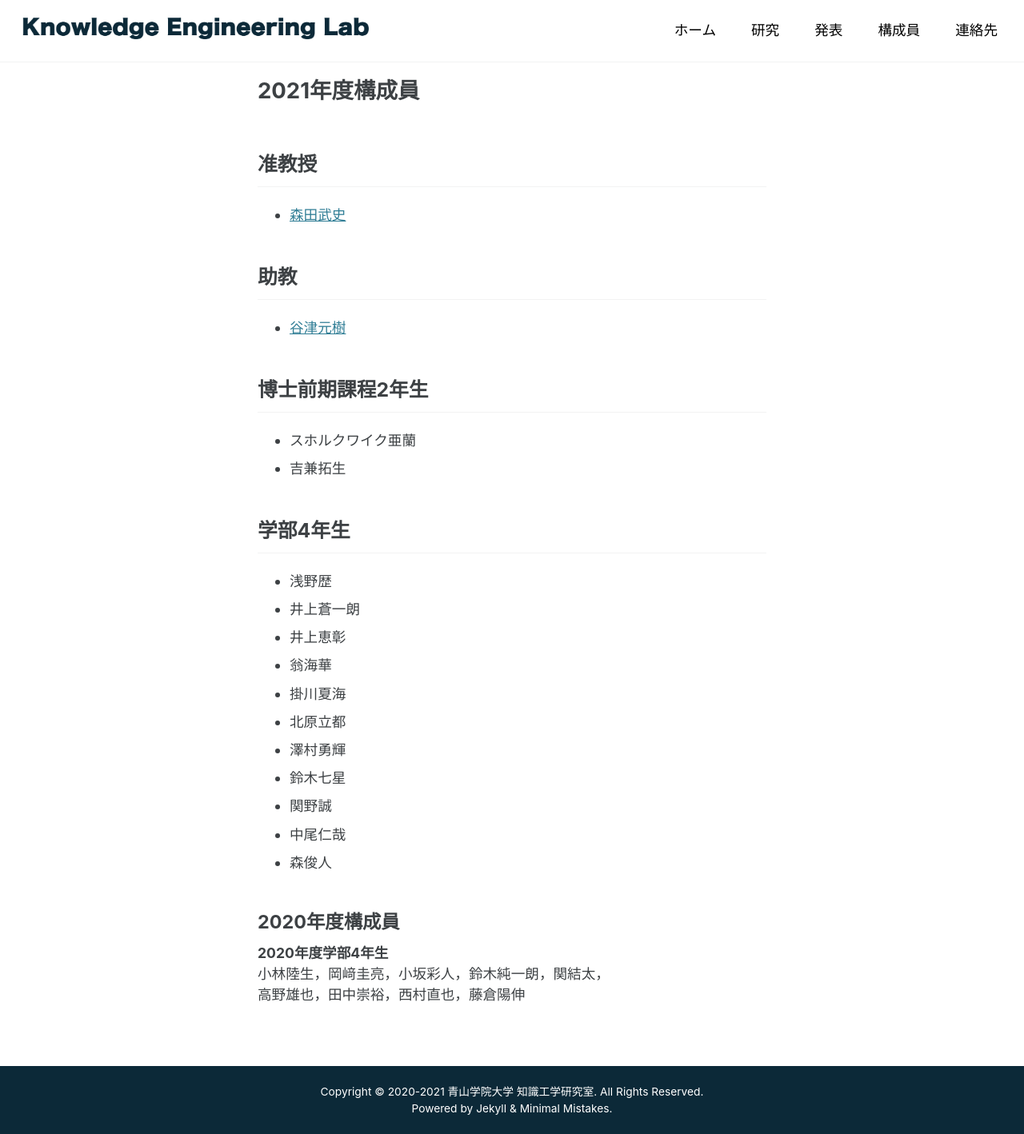
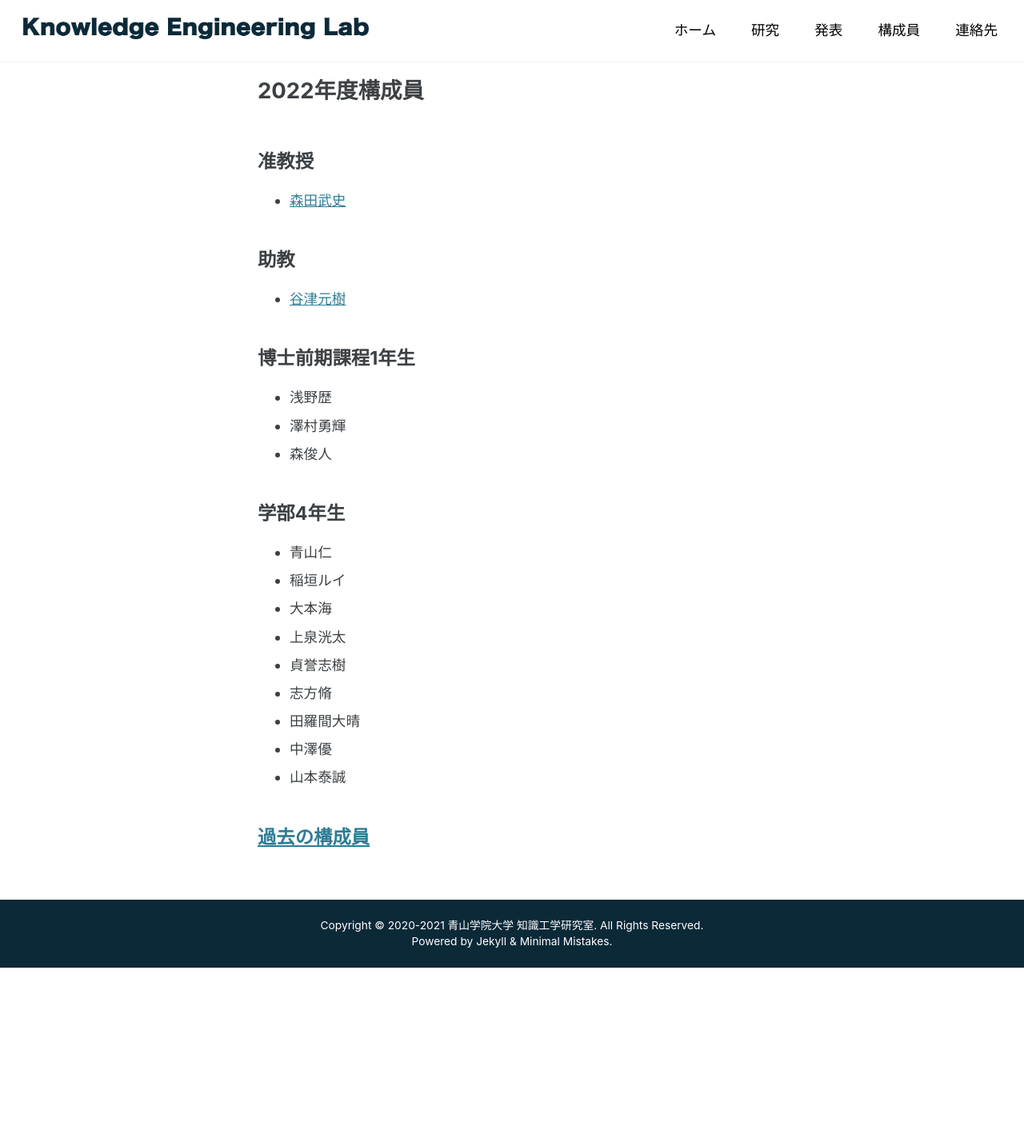
Before and after one commit to ke-lab-it-agu/ke-lab-it-agu.github.io, a Jekyll site: the page built from members.md, in a window 1280 px wide. Shown: the whole page at 80% size. Built offline with Jekyll 4.4.1, drawn with Linux system fonts in a browser that asks for light colours; cached includes are drawn as plain includes; after the commit the page ends 1210 px from its top, so only the background shows below that.

Commit message:
update index, members, alumni pages

```diff
--- a/members.md
+++ b/members.md
@@ -1,31 +1,27 @@
 ---
-title: 2021年度構成員
+title: 2022年度構成員
 layout: single
 ---
-## 准教授
+### 准教授
 * [森田武史](https://takeshi-morita.jp/index-ja.html)
 
-## 助教
+### 助教
 * [谷津元樹](https://researchmap.jp/m-yatsu)
 
-## 博士前期課程2年生
-* スホルクワイク亜蘭
-* 吉兼拓生
-
-## 学部4年生
+### 博士前期課程1年生
 * 浅野歴
-* 井上蒼一朗
-* 井上恵彰
-* 翁海華
-* 掛川夏海
-* 北原立都
 * 澤村勇輝
-* 鈴木七星
-* 関野誠
-* 中尾仁哉
 * 森俊人
 
-### 2020年度構成員
-**2020年度学部4年生**
-小林陸生，岡﨑圭亮，小坂彩人，鈴木純一朗，関結太，
-高野雄也，田中崇裕，西村直也，藤倉陽伸
+### 学部4年生
+* 青山仁
+* 稲垣ルイ
+* 大本海
+* 上泉洸太
+* 貞誉志樹
+* 志方脩
+* 田羅間大晴
+* 中澤優
+* 山本泰誠
+
+### [過去の構成員]({{site.baseurl}}/alumni)
```
Also changed, not shown: alumni.md (added, +31 -0 lines), index.md (+4 -0 lines).
